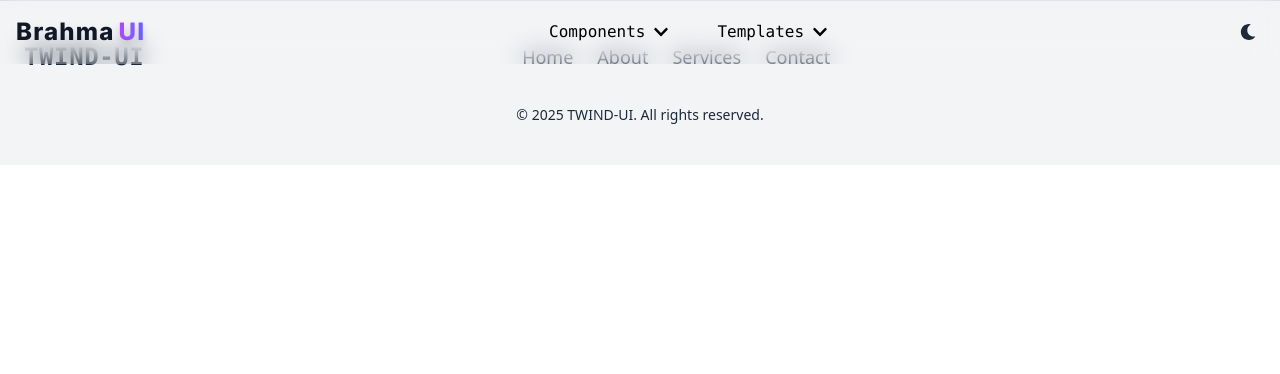
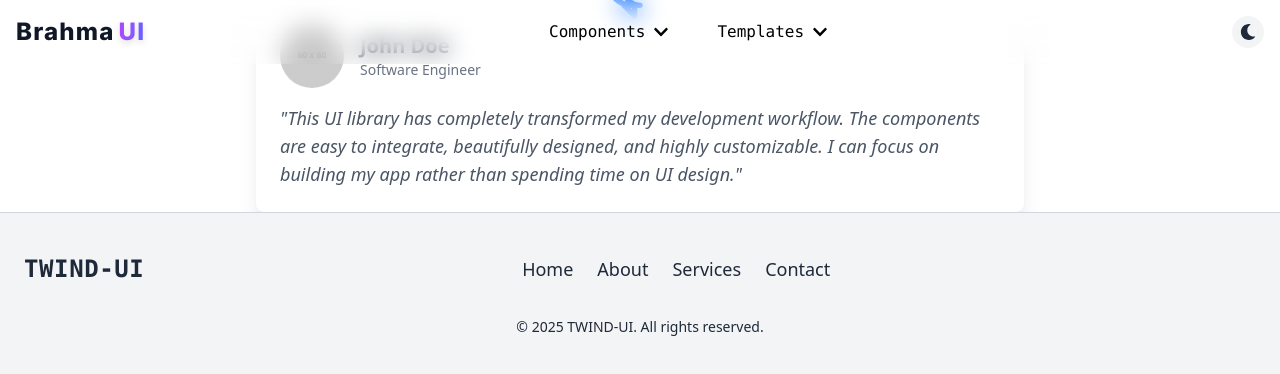
Before and after one commit to coder-prashant-raut/TWIND-UI, a React (Vite) app: page /testimonials in a window 1280 px wide. Shown: the top 374 px of the page. Built offline with nearby package versions, Linux system fonts and the light colour scheme.

Commit message:
added new category to componet folder testimonialas and aded one design to it

```diff
--- a/src/App.jsx
+++ b/src/App.jsx
@@ -9,10 +9,11 @@ import NavBars from "./components/navbars/NavBars";
 import Footers from "./components/footers/Footers";
 import Cards from "./components/cards/Cards";
 import Buttons from "./components/buttons/Buttons";
-import Home from "./components/Home";
+import Home from "./components/twindinner/Home";
 import Heros from "./components/heros/Heros";
 import Navbar from "./components/twindinner/Navbar";
 import Footer from "./components/twindinner/Footer";
+import Testimonials from "./components/testimonials/Testimonials";
 
 const App = () => {
   const [theme, setTheme] = useState("light");
@@ -52,6 +53,7 @@ const App = () => {
             <Route path="/cards" element={<Cards theme={theme} />} />
             <Route path="/buttons" element={<Buttons theme={theme}/>} />
             <Route path="/heros" element={<Heros theme={theme} />} />
+            <Route path="/testimonials" element={<Testimonials theme={theme} />} />
           </Routes>
         </div>
 
--- /dev/null
+++ b/src/components/testimonials/Testimonial1.jsx
@@ -0,0 +1,48 @@
+import React from 'react';
+
+function Testimonial1() {
+  return (
+    <div className="max-w-3xl mx-auto bg-white shadow-xl rounded-lg overflow-hidden">
+      <div className="p-6">
+        <div className="flex items-center space-x-4">
+          {/* Testimonial Image */}
+          <img
+            src="https://via.placeholder.com/60"
+            alt="User"
+            className="w-16 h-16 rounded-full object-cover"
+          />
+          <div>
+            {/* User Name and Role */}
+            <h3 className="text-xl font-semibold text-gray-800">John Doe</h3>
+            <p className="text-sm text-gray-500">Software Engineer</p>
+          </div>
+        </div>
+
+        <div className="mt-4">
+          {/* Testimonial Content */}
+          <p className="text-gray-600 text-lg italic">
+            "This UI library has completely transformed my development workflow. The components are easy to integrate, beautifully designed, and highly customizable. I can focus on building my app rather than spending time on UI design."
+          </p>
+        </div>
+      </div>
+
+      {/* Testimonial Quote Icon */}
+      <div className="absolute top-0 left-1/2 transform -translate-x-1/2 -translate-y-1/2">
+        <svg
+          className="text-blue-500 w-16 h-16"
+          xmlns="http://www.w3.org/2000/svg"
+          viewBox="0 0 24 24"
+          fill="none"
+          stroke="currentColor"
+          strokeWidth="2"
+          strokeLinecap="round"
+          strokeLinejoin="round"
+        >
+          <path d="M18 8a6 6 0 1 0-6 6H6l4 4v-4H9a9 9 0 1 1 9-9z"></path>
+        </svg>
+      </div>
+    </div>
+  );
+}
+
+export default Testimonial1;
--- /dev/null
+++ b/src/components/testimonials/Testimonials.jsx
@@ -0,0 +1,13 @@
+import React from 'react'
+import Testimonial1 from './Testimonial1'
+
+function Testimonials() {
+  return (
+    <div>
+
+        <Testimonial1/>
+    </div>
+  )
+}
+
+export default Testimonials
--- a/src/components/Home.jsx
+++ b/src/components/twindinner/Home.jsx
@@ -1,5 +1,5 @@
 import React from "react";
-import RocketLogo  from '../assets/rocket.png'
+import RocketLogo  from '../../assets/rocket.png'
 import {
   FaBook,
   FaRocket,
--- a/src/components/twindinner/Navbar.jsx
+++ b/src/components/twindinner/Navbar.jsx
@@ -21,7 +21,10 @@ function Navbar({ theme, toggleTheme }) {
     { name: "Footers", route: "/footers" },
     { name: "Heros", route: "/heros" },
     { name: "Forms", route: "/forms" },
+    { name: "Testimonials", route: "/testimonials" },
   ];
+
+
 
   return (
     <nav    style={{ fontFamily: "'Inter', sans-serif" }}
```
